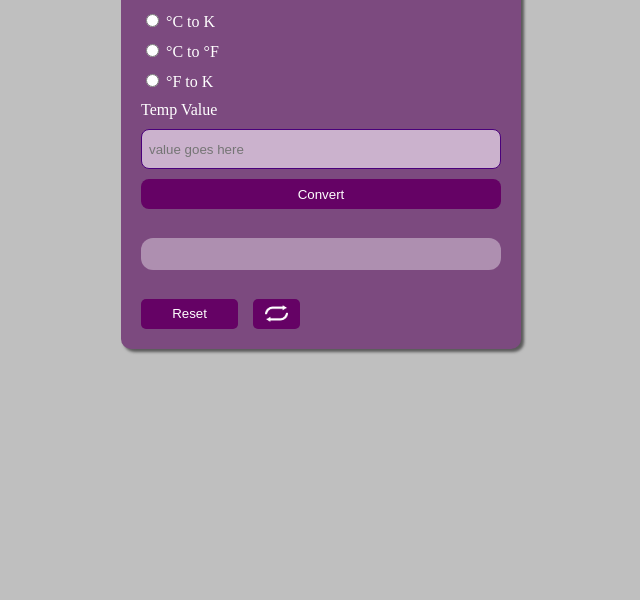
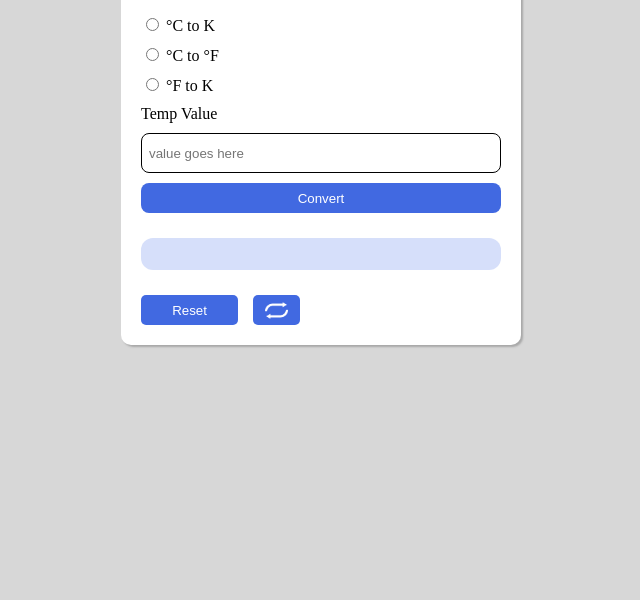
Before and after one commit to Danieljnr91/web-development, a plain HTML site: page Temp Converter/index.html in a window 1280 px wide. Shown: the part 309-909 px from the top of the page, without its empty margins (319-959 px from the left). Drawn offline with Linux system fonts and the light colour scheme.

Commit message:
color-updates

```diff
--- a/Temp Converter/style.css
+++ b/Temp Converter/style.css
@@ -3,7 +3,8 @@
 }
 
 body{
-    background-color: rgb(191, 191, 191);
+    /* background-color: rgb(191, 191, 191); */
+    background-color: rgb(215, 215, 215);
 }
 
 .header1{
@@ -20,7 +21,8 @@ body{
 }
 
 .card{
-    background-color: rgb(124, 74, 127);
+    /* background-color: rgb(124, 74, 127); */
+    background-color: white;
     max-width: 400px;
     width: 100%;
     display: flex;
@@ -28,34 +30,38 @@ body{
     gap:10px;
     padding: 20px;
     border-radius: 10px;
-    box-shadow:3px 3px 3px rgb(90, 90, 90);
-    color: white;
+    box-shadow:2px 2px 2px rgb(168, 168, 168);
+    color: black;
 }
 
 #input-box{
-    border: 1px solid rgb(74, 0, 123);
+    /* border: 1px solid rgb(74, 0, 123); */
+    border: 1px solid black;
     border-radius: 8px;
     width: 100%;
     height: 40px;
     padding: 7px;
-    background-color: rgba(237, 222, 238, 0.7);
+    /* background-color: rgba(237, 222, 238, 0.7); */
+
 }
 #input-box:focus{
     outline: none;
-    border: 2px solid rgb(214, 128, 157);
+    /* border: 2px solid rgb(214, 128, 157); */
 }
 
 #button{
     height: 30px;
     width: 100%;
     border-radius: 8px;
-    background-color: rgb(101, 2, 101);
+    /* background-color: rgb(101, 2, 101); */
+    background-color: royalblue;
     color: white;
     border: none;
     transition: background-color 0.2s,transform 0.1s;
 }
 #button:hover{
-    background-color: rgb(112, 2, 112);
+    /* background-color: rgb(112, 2, 112); */
+    background-color: rgb(41, 87, 226);
     cursor: pointer;
 }
 #button:active{
@@ -64,23 +70,28 @@ body{
 
 #header3{
     padding: 16px;
-    color:rgb(63, 1, 107);
-    background-color: rgb(174, 143, 176);
+    /* color:rgb(63, 1, 107); */
+    color: rgb(42, 90, 235);
+    /* background-color: rgb(174, 143, 176); */
+    background-color: rgba(147, 171, 242, 0.38);
     border-radius: 12px;
     overflow-wrap: anywhere;
+    font-size: 15px;
 }
 
 #reset{
     width: 27%;
     height: 30px;
     border-radius: 5px;
-    background-color: rgb(101, 2, 101);
+    /* background-color: rgb(101, 2, 101); */
+    background-color: royalblue;
     color: white;
     border: none;
     transition: background-color 0.2s,transform 0.1s;
 }
 #reset:hover{
-    background-color: rgb(112, 2, 112);
+    /* background-color: rgb(112, 2, 112); */
+    background-color: rgb(41, 87, 226);
     cursor: pointer;
 }
 #reset:active{
@@ -97,7 +108,8 @@ body{
     width: 13%;
     height: 30px;
     border-radius: 5px;
-    background-color: rgb(101, 2, 101);
+    /* background-color: rgb(101, 2, 101); */
+    background-color: royalblue;
     color: white;
     border: none;
     transition: background-color 0.2s,transform 0.1s;
@@ -106,7 +118,8 @@ body{
     align-items: center;
 }
 #reverse:hover{
-    background-color: rgb(112, 2, 112);
+    /* background-color: rgb(112, 2, 112); */
+    background-color: rgb(41, 87, 226);
     cursor: pointer;
 }
 #reverse:active{
@@ -126,6 +139,5 @@ body{
     .card{
         width: 330px;
         transform: translateY(-50px);
-
     }
 }
```
